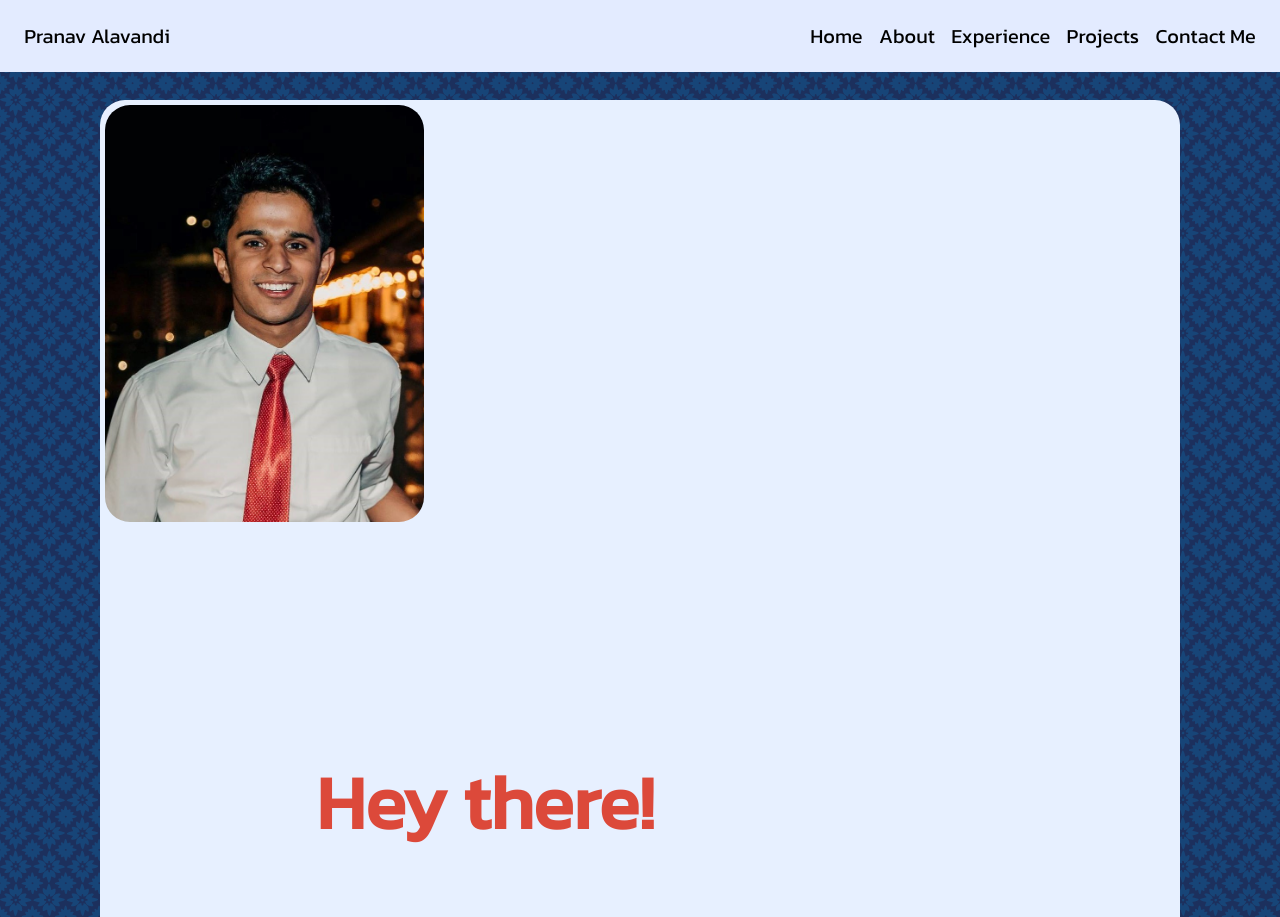
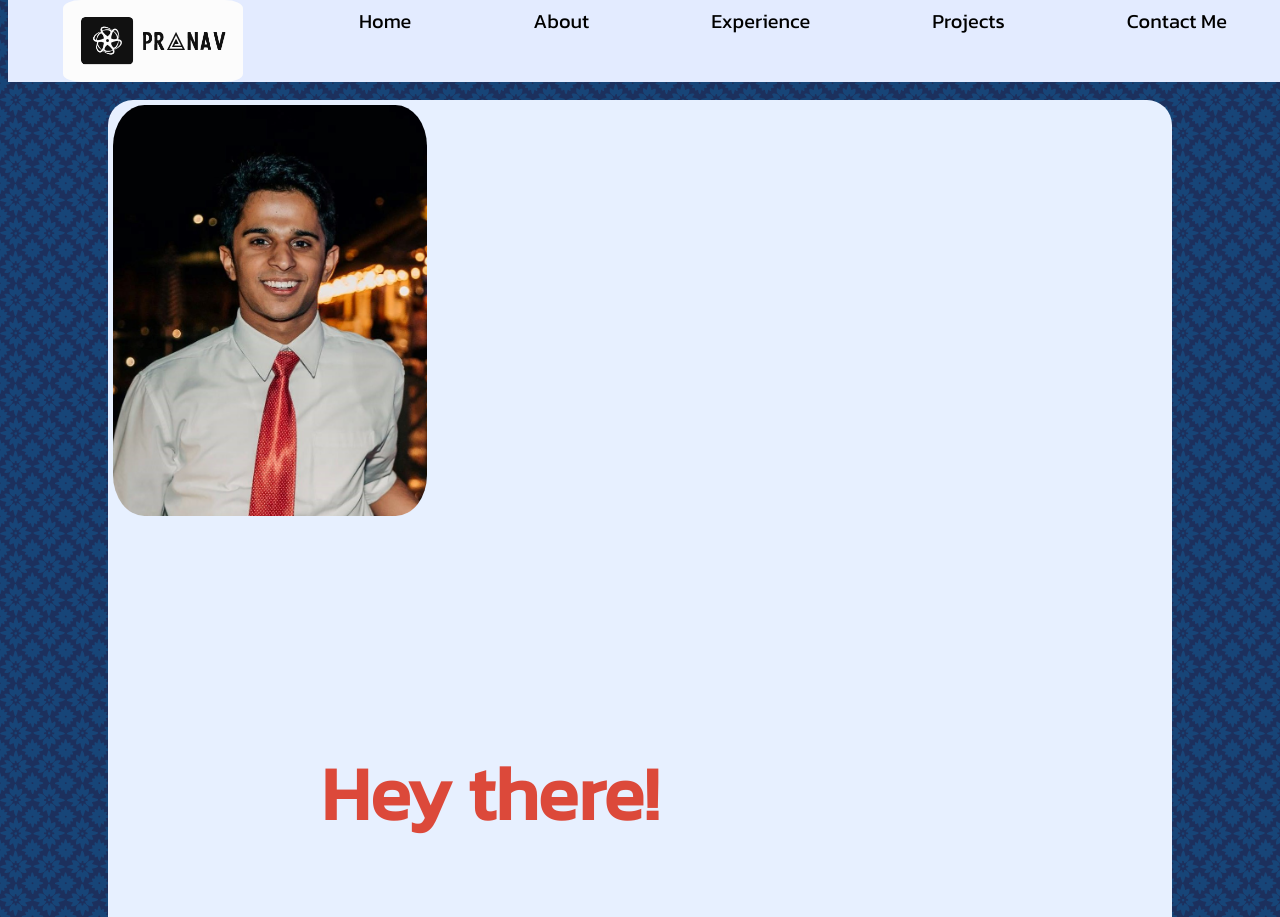
Before and after one commit to pranavalavandi/Personal-Website, a plain HTML site: page html/index.html in a window 1280 px wide. Shown: the top 917 px of the page. Drawn offline with Linux system fonts and the light colour scheme.

Commit message:
commit before rework

```diff
--- a/css/style.css
+++ b/css/style.css
@@ -15,6 +15,13 @@ green #45A29E */
 /* body: font-family: 'Lato', sans-serif;
 heading: font-family: 'Old Standard TT', serif; */
 
+
+html{
+    scroll-behavior: smooth;
+
+}
+
+/* set the font for everything */
 * {
     -webkit-box-sizing: border-box;
        -moz-box-sizing: border-box;
@@ -22,47 +29,68 @@ heading: font-family: 'Old Standard TT', serif; */
     font-family: 'Kanit', sans-serif;
   }
 
+
+  /* background image and font for body */
 body {
     background-image: url("../images/moroccan-flower-dark.png");
     background-attachment: fixed;
     font-size: 1.25em;
     font-family: sans-serif;
-    /* text-align: justify; */
-    margin:  50px 0 50px 0;
-    /* padding: 0; */
 }
 
 
+/* set standard border radius for all images */
 img {
     width: 100%;
     object-fit: contain;
-    border-radius: 25px;
+    border-radius: 10%;
+}
+
+
+/* #title {
+    font-size: 10px;
+    display: flex;
+    justify-content: center;
+    align-items: center;
+    color: #4392F1;
+
+} */
+
+.section-title {
+    width: 100%;
+    color: #DC493A;
+    font-size: 40px;
+    text-align: center;
 }
 
 h2 {
     color: #4392F1;
 }
+
+
+
+/* Navigation bar stuff */
 ul li {
-    padding: 5px 0px;
+    padding-bottom: 1%;
 }
 
 .navigation-bar {
-    overflow: hidden;
+    /* overflow: hidden; */
     width: 100%;
     position: fixed;
     top: 0;
     background: #E3EBFF;
     display: flex;
-    flex-direction: row;
+    /* flex-direction: row; */
     justify-content: space-around;
-    align-items: center;
-    padding: 14px 16px;
+    /* align-items: center; */
+    /* padding: 0.5% 0%; */
 }
 
 .navigation-bar a {
   color: #000000;
-  padding: 7px;
-  border-radius: 5px;
+  padding: 0.3em;
+  border-radius: 0.5em;
   text-decoration: none;
 }
 
@@ -71,33 +99,26 @@ ul li {
   background-color: #DC493A;
 }
 
-#name-navigation {
-    /* width: 60%; */
-    margin-right: 50%;
+#logo{
+    width: 9em;
+}
+
+/* #name-navigation {
+
     color: #002f80;
 }
 
 #name-navigation:hover{
     color: #DC493A;
 
-}
+} */
 
-#title {
-    /* height: 100px; */
-    font-size: 50px;
-    display: flex;
-    justify-content: center;
-    align-items: center;
-    color: #4392F1;
 
-}
 
-.section-title {
-    width: 100%;
-    color: #DC493A;
-    font-size: 40px;
-    text-align: center;
-}
+
+
+
+
 
 .wrapper {
     background: #E7F0FF;
--- a/html/index.html
+++ b/html/index.html
@@ -13,10 +13,7 @@
     <body>
 
         <div class="navigation-bar">
-            <div id="name-navigation">
-                <a href = "https://www.youtube.com/watch?v=dQw4w9WgXcQ">Pranav Alavandi</a>
-                <!-- Pranav Alavandi -->
-            </div>
+            <img id="logo" src="../images/logo.png" alt="logo">
             <a href="#home">Home</a>
             <a href="#about">About</a>
             <a href="#experience">Experience</a>
```
Also changed, not shown: images/logo.png (added).
